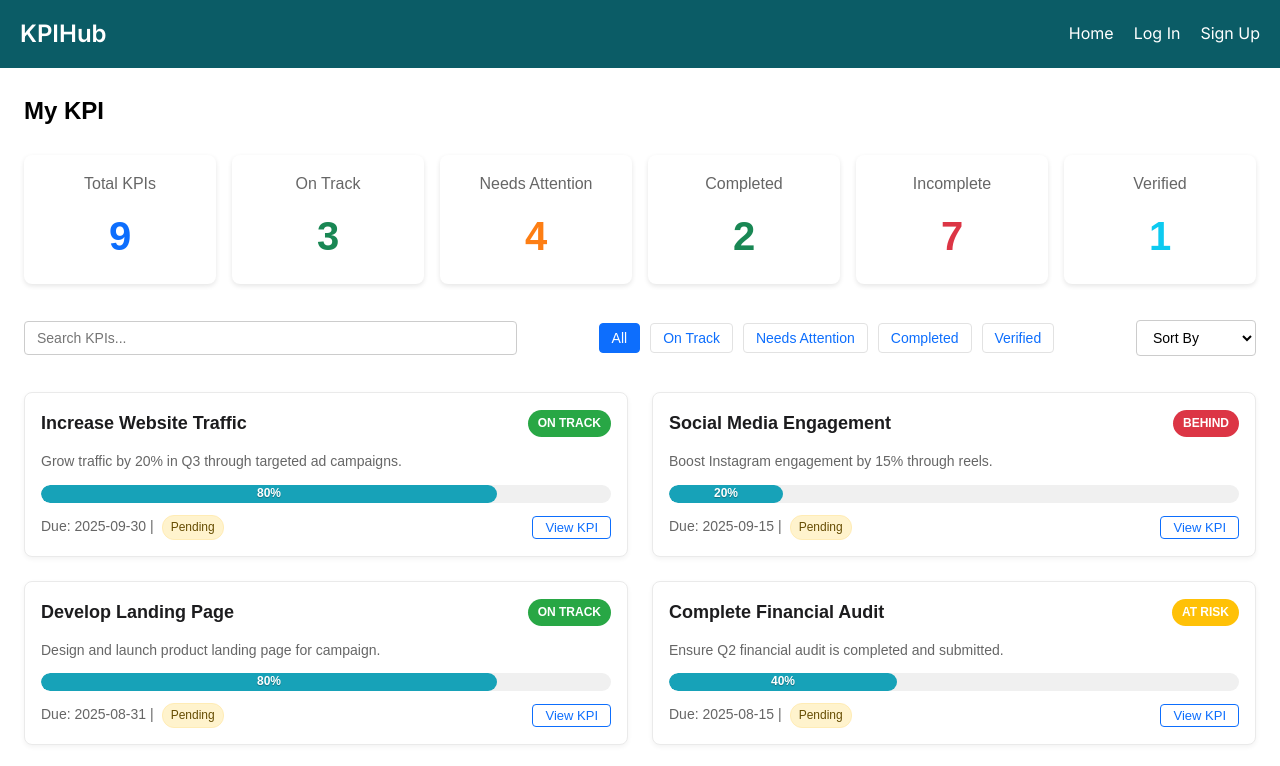
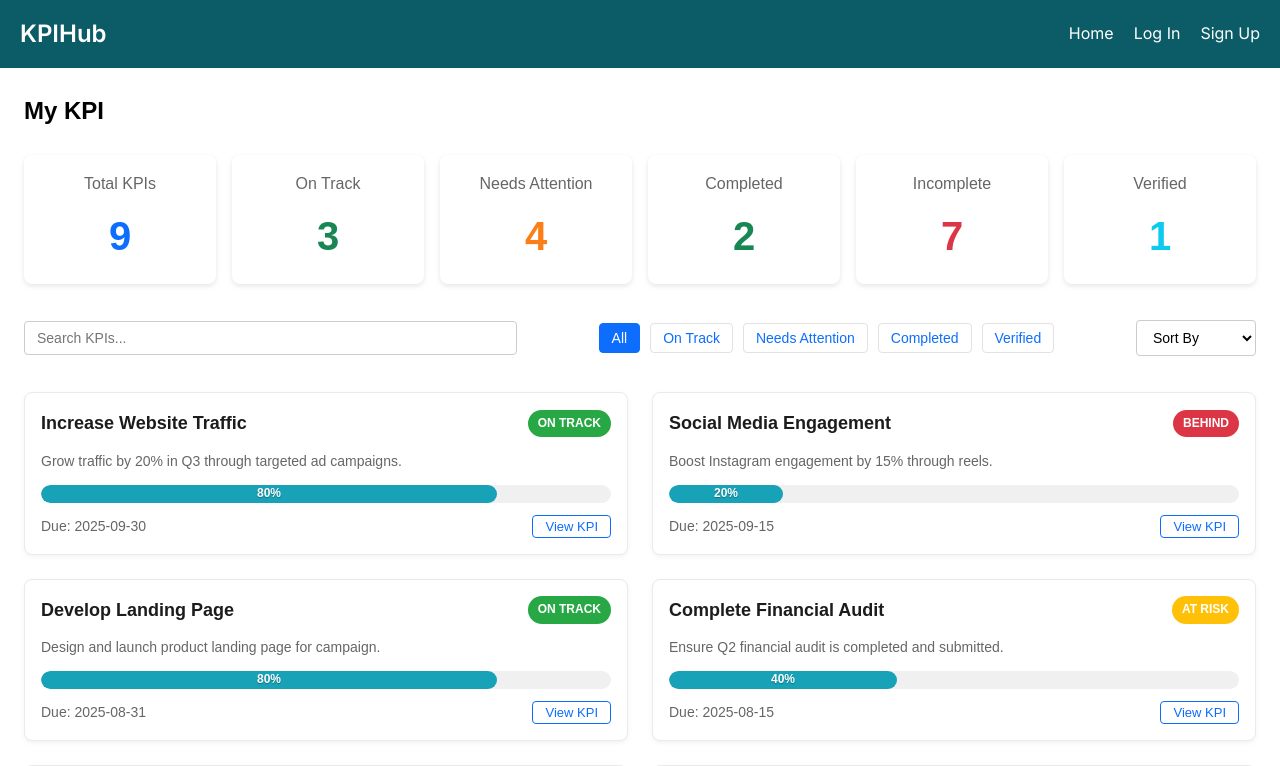
Before and after one commit to miraizz/wp_kpiApp, a React (Create React App) app: page /staff in a window 1280 px wide. Shown: the top 766 px of the page. Built offline with nearby package versions, Linux system fonts and the light colour scheme; what chartjs-plugin-datalabels would draw is missing.

Commit message:
Update Staff.js

```diff
--- a/src/pages/Staff.js
+++ b/src/pages/Staff.js
@@ -312,12 +312,7 @@ function Staff() {
 
               <div className="kpi-footer">
                 <div className="kpi-meta">
-                  Due: {kpi.dueDate} |
-                  {kpi.verifyStatus && (
-                    <span className={`verification-badge ${kpi.verifyStatus.toLowerCase()}`}>
-                      {kpi.verifyStatus}
-                    </span>
-                  )}
+                  Due: {kpi.dueDate}
                 </div>
                 <button
                   className="btn btn-outline-primary btn-small"
```
